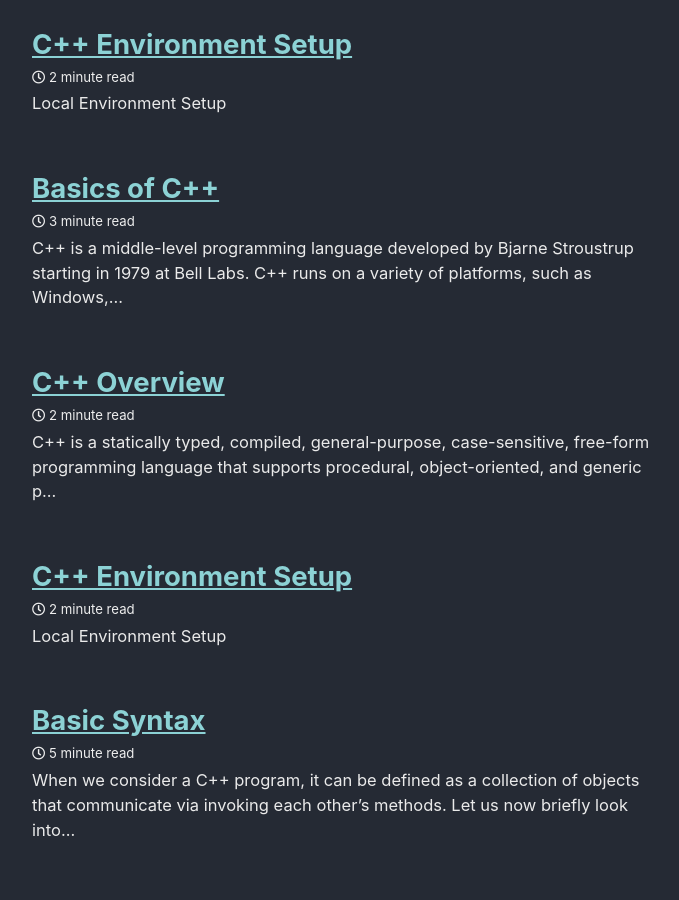
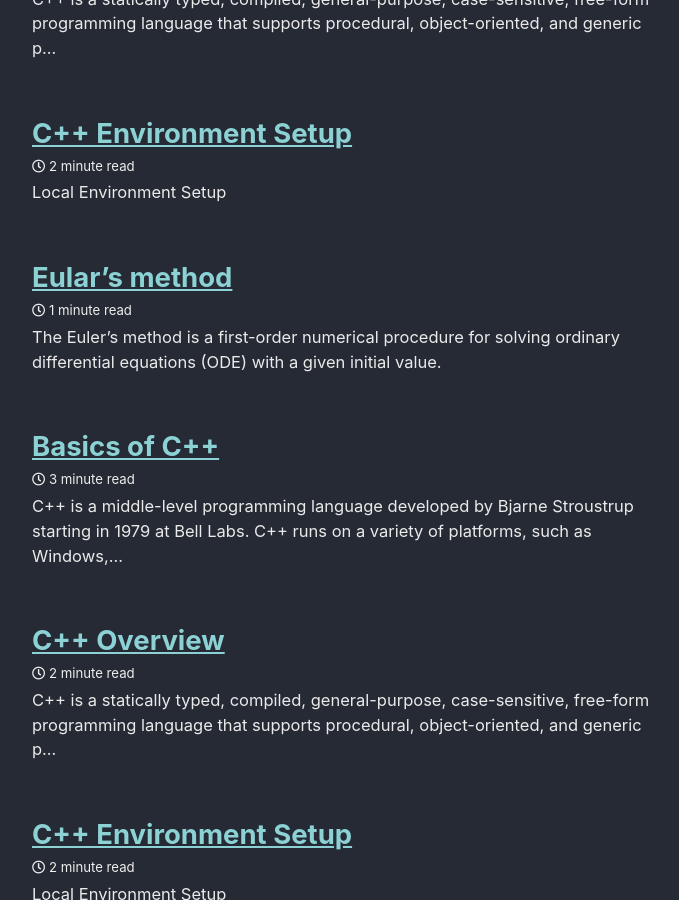
Before and after one commit to paramphy/c_site_minima, a Jekyll site: the page built from _pages/sitemap.md, in a window 1280 px wide and 900 px high, scrolled down 5588 px. Shown: the whole window, without its empty margins (290-969 px from the left). Built offline with Jekyll 4.4.1, drawn with Linux system fonts in a browser that asks for light colours; cached includes are drawn as plain includes; part of the change alters nothing that is shown.

Commit message:
Update for euler's method

````diff
--- a/_data/navigation.yml
+++ b/_data/navigation.yml
@@ -69,3 +69,8 @@ numerical:
       - title: "Monte Carlo method"
         url:
   - title: Solution of Differential equation
+    children:
+      - title: "Eular's method"
+        url: /numerical/eulars-method
+      - title: "Range-Kutta method"
+        url:
--- /dev/null
+++ b/_docs/03-eulars-method.md
@@ -0,0 +1,101 @@
+---
+title: "Eular's method"
+permalink: /numerical/eulars-method/
+last_modified_at: 2023-06-19
+redirect_from:
+  - /theme-setup/
+toc: true
+sidebar:
+  nav: "numerical"
+---
+The Euler’s method is a first-order numerical procedure for solving ordinary differential equations (ODE) with a given initial value.
+
+## Methodology
+
+Let’s start with a general first order IVP (Initial Value Problem)
+
+$$\frac{dy}{dt}=f(t,y) \space\space where \space\space y(t_0)=y_0$$
+
+We will use the derivative at first point to guess the value of the second point using the following equations
+
+$$\frac{dy}{dt}_{t=t_0}=f(t_0,y_0)$$
+
+$$y=y_0+f(t_0,y_0)(t-t_0)$$
+
+same process can be repeated to get the next value fro the previous one.
+
+## Algorithm
+
+1. define $f(t,y)$.
+2. input the initial values $t_0, y_0$.
+3. input step size, $h$ and the number of steps, $n$.
+4. for $j$ from 1 to n do
+   - $m = f(t_0,y_0)$
+   - $y_1 = y_0+h*m$
+   - $t_1=t_0+h$
+   - print $t_1$ and $y_1$
+   - $t_0=t_1$
+   - $y_0=y_1$
+5. end.
+
+## C++ Code
+For the differential equation
+
+$$\frac{dy}{dx}=y$$
+
+where $y=1$ at $x=0$
+
+```c++
+#include <iostream>
+#include <fstream>
+
+using namespace std;
+
+// Defination of the function dy/dx
+double f(double x, double y)
+{
+    return (y);
+}
+
+// Main function
+int main()
+{
+    double x0, y0, xn, h;
+    int i, n;
+    ofstream fileout;
+    fileout.open("euler.dat");
+    cout << "Enter the initial values." << endl;
+    cout << "Enter the value of x0: ";
+    cin >> x0;
+    cout << "Enter the value of y0: ";
+    cin >> y0;
+    cout << "\nEnter the value of xn: ";
+    cin >> xn;
+    cout << "Enter the value of n: ";
+    cin >> n;
+    h = (xn - x0) / n;
+    // Calculation of the values x,y
+    for (i = 0; i < n; i++)
+    {
+        fileout << x0 << "  " << y0 << endl;
+        y0 = y0 + (h * f(x0, y0));
+        x0 = x0 + h;
+    }
+}
+```
+### Output and commands
+```
+Enter the initial values.
+Enter the value of x0: 0
+Enter the value of y0: 1
+
+Enter the value of xn: 2
+Enter the value of n: 100
+```
+### Output plot
+#### gnuplot code
+```
+gnuplot> plot "euler.dat" w p
+gnuplot> replot exp(x)
+```
+![](../../assets/images/eulars-method-dif=y.png)
--- a/_includes/scripts.html
+++ b/_includes/scripts.html
@@ -31,3 +31,20 @@
 <script id="MathJax-script" defer
         src="https://cdn.jsdelivr.net/npm/mathjax@3/es5/tex-mml-chtml.js">
 </script>
+
+<script type="text/javascript" async
+src="https://cdnjs.cloudflare.com/ajax/libs/mathjax/2.7.6/MathJax.js?config=TeX-MML-AM_CHTML">
+</script>
+
+<script type="text/x-mathjax-config">
+ MathJax.Hub.Config({
+   extensions: ["tex2jax.js"],
+   jax: ["input/TeX", "output/HTML-CSS"],
+   tex2jax: {
+     inlineMath: [ ['$','$'], ["\\(","\\)"] ],
+     displayMath: [ ['$$','$$'], ["\\[","\\]"] ],
+     processEscapes: true
+   },
+   "HTML-CSS": { availableFonts: ["TeX"] }
+ });
+</script>
````
Also changed, not shown: assets/images/eulars-method-dif=y.png (added).
